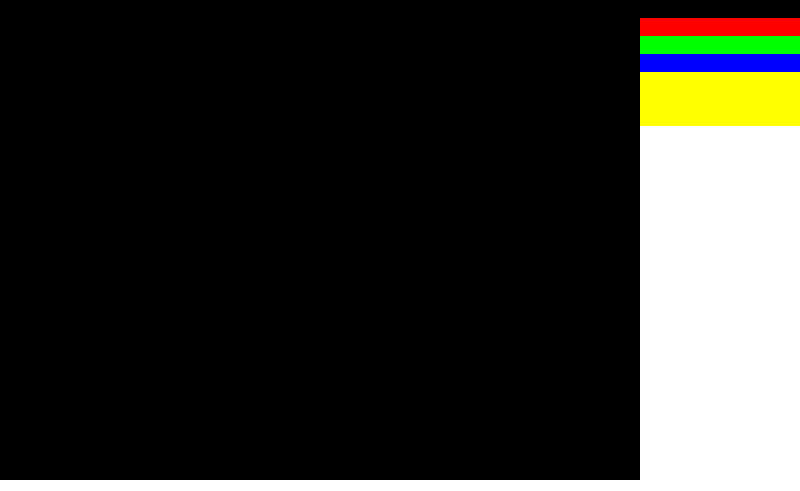
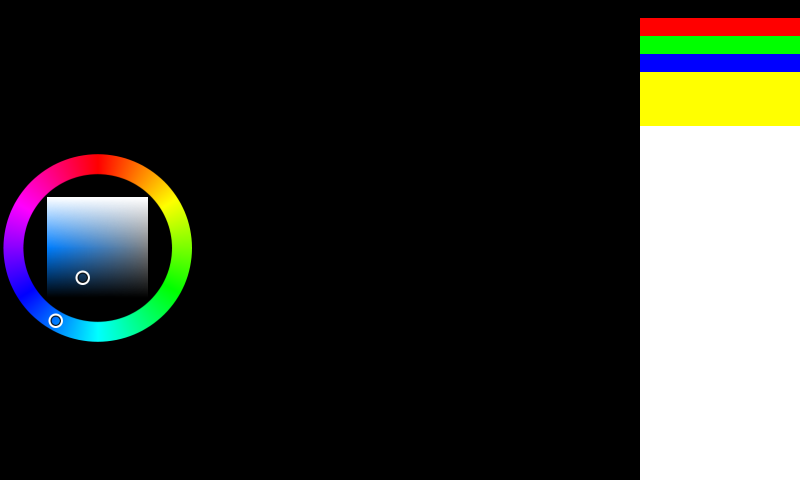
Before and after one commit to pekokana/mcpaint, an Electron app: page index.html in a window 800 px wide. Shown: the top 491 px of the page. Drawn offline with Linux system fonts and the light colour scheme.

Commit message:
カラーピッカーや画像

```diff
--- a/index.html
+++ b/index.html
@@ -51,6 +51,11 @@
             <li style="background-color:#ff0"></li>
             <li style="background-color:#ff0"></li>
         </ul>
+        <!-- 後で位置替え -->
+        <div id="colorpick">
+            <input type="text" id="color" name="color" value="#123456" readonly />　Color Picker
+            <div id="colorpicker"></div>
+        </div>
     </div>
 </body>
 
```
Also changed, not shown: alpha.gif (added), back.gif (added).
